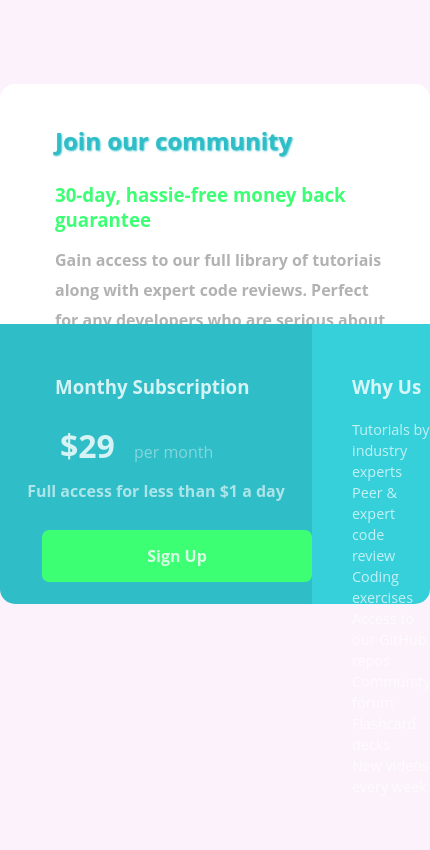
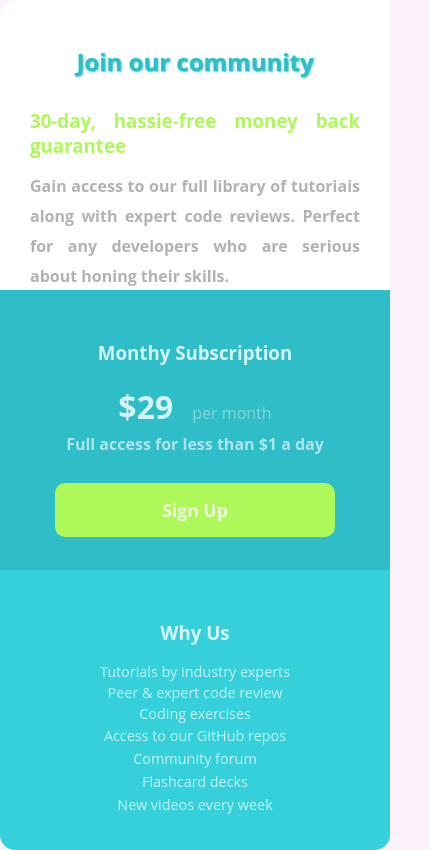
Before and after one commit to gabrielaraujo3/grid-de-precos, a plain HTML site: page index.html in a window 390 px wide. Shown: the whole page, 430 px wide, since content can reach past the window. Drawn offline with Linux system fonts and the light colour scheme.

Commit message:
Finalizado e responsivo

```diff
--- a/index.html
+++ b/index.html
@@ -30,10 +30,10 @@
             <p>Tutorials by industry experts</p>
             <p>Peer & expert code review</p>
             <p>Coding exercises</p>
-            <p>Access to our GitHub repos</p>
-            <p>Community forum</p>
-            <p>Flashcard decks</p>
-            <p>New videos every week</p>
+            <p><a href="https://github.com" target="_blank">Access to our GitHub repos</a></p>
+            <p><a href="https://google.com" target="_blank">Community forum</a></p>
+            <p><a href="https://google.com" target="_blank">Flashcard decks</a></p>
+            <p><a href="https://google.com" target="_blank">New videos every week</a></p>
         </div>
     </div>
 </body>
--- a/style.css
+++ b/style.css
@@ -6,7 +6,8 @@
     --color-background: #fcf2fc;
     --color-primary-variant: #2fbdc7;
     --color-dark: #afadba;
-    --color-green-light: #3dff74;
+    --color-green-light: #aef859;
+    --color-button: #7cfce6;
 }
 
 * {
@@ -40,7 +41,7 @@ body {
     grid-column-end: 3;
     background: var(--color-white);
     height: 240px;
-    padding: 40px;
+    padding: 30px;
     padding-left: 55px;
     border-top-left-radius: 15px;
     border-top-right-radius: 15px;
@@ -48,7 +49,8 @@ body {
 
 .container .join h2 {
     color: var(--color-primary-variant);
-    margin-bottom: 25px;
+    margin-top: 15px;
+    margin-bottom: 30px;
     text-shadow: var(--color-primary-variant) 1px 1px 2px;
 }
 
@@ -67,7 +69,6 @@ body {
     background: var(--color-primary-variant);
     height: 280px;
     padding-top: 50px;
-    /*padding-left: 40px;*/
     border-bottom-left-radius: 15px;
 }
 
@@ -99,16 +100,24 @@ body {
 }
 
 .container .subs .signup {
+    display: flex;
     justify-content: center;
-    align-items: center;
+}
+
+.container .subs .signup h4{
+    text-align: center;
+    width: 280px;
+    padding: 15px;
+    font-size: 1.1rem;
     background: var(--color-green-light);
-    color: rgba(255, 255, 255, 0.8);
-    text-align: center;
-    width: 270px;
-    margin-left:42px;
-    padding-top: 15px;
-    padding-bottom: 15px;
-    border-radius: 7px;
+    color: rgba(255, 255, 255, .8);
+    border-radius: 10px;
+}
+
+.container .subs .signup h4:hover {
+    background: var(--color-button);
+    color: var(--color-dark);
+    cursor: pointer;
 }
 
 .container .why-us {
@@ -121,41 +130,56 @@ body {
 
 .container .why-us h3 {
     color: rgba(255, 255, 255, .8);
-    padding-bottom: 20px;
+    padding-bottom: 16px;
 }
 
-.container .why-us p {
+.container .why-us p, a {
     font-size: 0.9rem;
-    line-height: 21px;
+    line-height: 23px;
     color: rgba(255, 255, 255, .7);
+    font-style: none;
 }
 
-/*
+
 @media (max-width: 750px) {
     .container {
         grid-template-columns: 1fr;
-        overflow: scroll;
-
         grid-template-columns: 1fr;
         margin-top: 0;
-    }
     }
 
     .container .join {
         grid-column-start: 1;
         grid-column-end: 2;
         border-top-right-radius: 0px;
+        padding-bottom: 0px;
+        padding-left: 30px;
+        height: 290px;
+    }
+
+    .container .join h2, h3 {
+        display: flex;
+        justify-content: center;
+        text-align: justify;
+        padding: 0;
+    }
+
+    .container .join h4 {
+        display: flex;
+        justify-content: center;
+        text-align: justify;
+        padding: 0;
     }
 
     .container .subs {
         padding-top: 50px;
+        border-radius: 0;
     }
 
     .container .subs .subtitulo {
         text-align: center;
         padding: 0;
         padding-bottom: 20px;
-
     }
 
     .container .subs p {
@@ -164,12 +188,20 @@ body {
         padding-bottom: 5px;
     }
 
-.container .subs .signup {
+    .container .why-us {
+        padding-left: 0;
+        border-bottom-left-radius: 15px;
+    }
+
+    .container .why-us h3{
         display: flex;
-    background: var(--color-green-light);
-    color: rgba(255, 255, 255, 0.8);
-    margin-left: auto;
-    border-radius: 7px;
+        justify-content: center;
+    }
 
+    .container .why-us p {
+        display: flex;
+        justify-content: center;
+        font-size: 0.9rem;
+        line-height: 21px;
     }
-*/
+}
```
Lines whose indentation alone changed are shown as unchanged.
